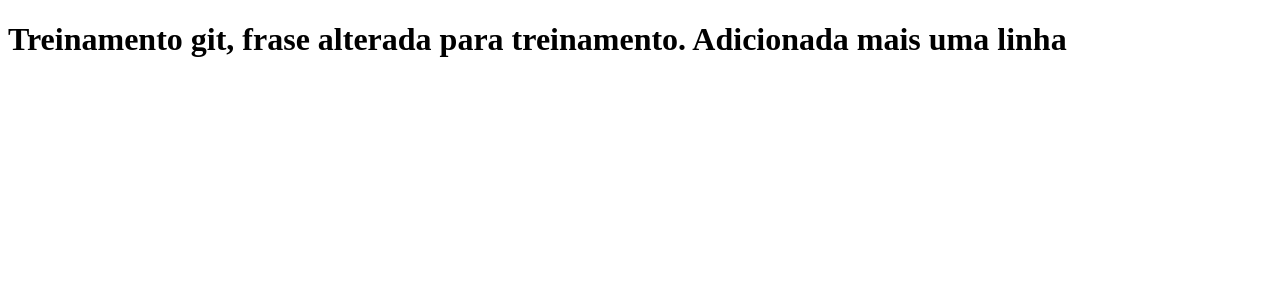
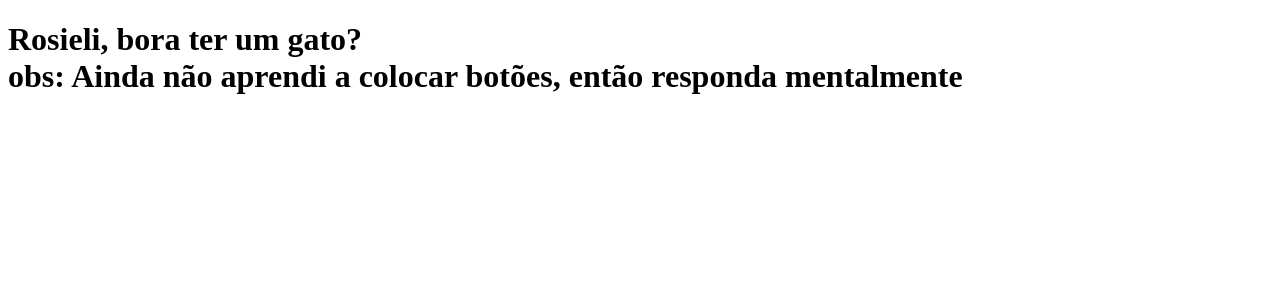
Before and after one commit to mendes-lab/ladmteste, a Next.js app: page / in a window 1280 px wide. Shown: the top 300 px of the page. Built offline with nearby package versions, Linux system fonts and the light colour scheme.

Commit message:
adequação da frase inicial

```diff
--- a/pages/index.js
+++ b/pages/index.js
@@ -1,6 +1,7 @@
 function home() {
-    return <h1>Treinamento git, frase alterada para treinamento.
-        Adicionada mais uma linha
+    return <h1>Rosieli, bora ter um gato? <br />
+    obs: Ainda não aprendi a colocar botões,
+    então responda mentalmente
     </h1>
 }
 
```
